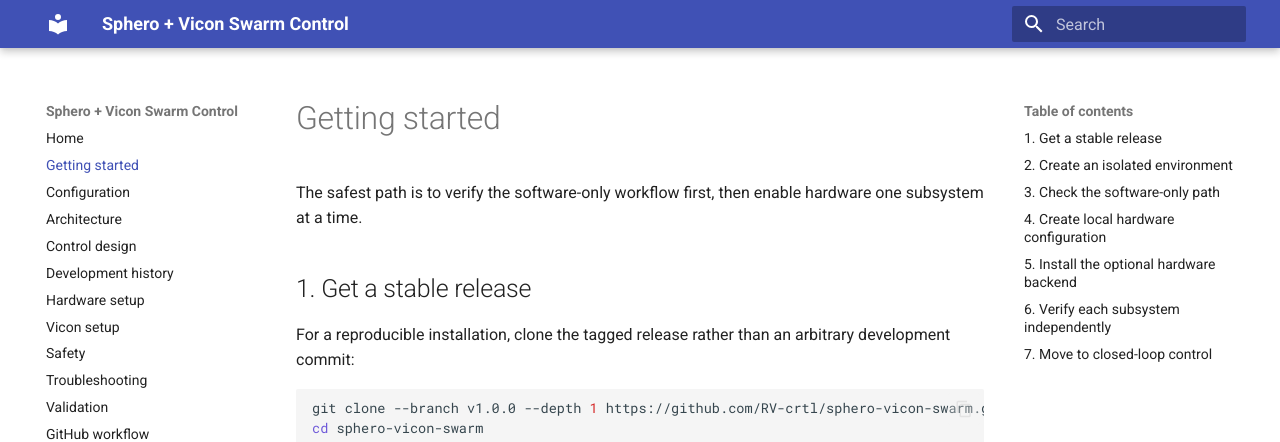
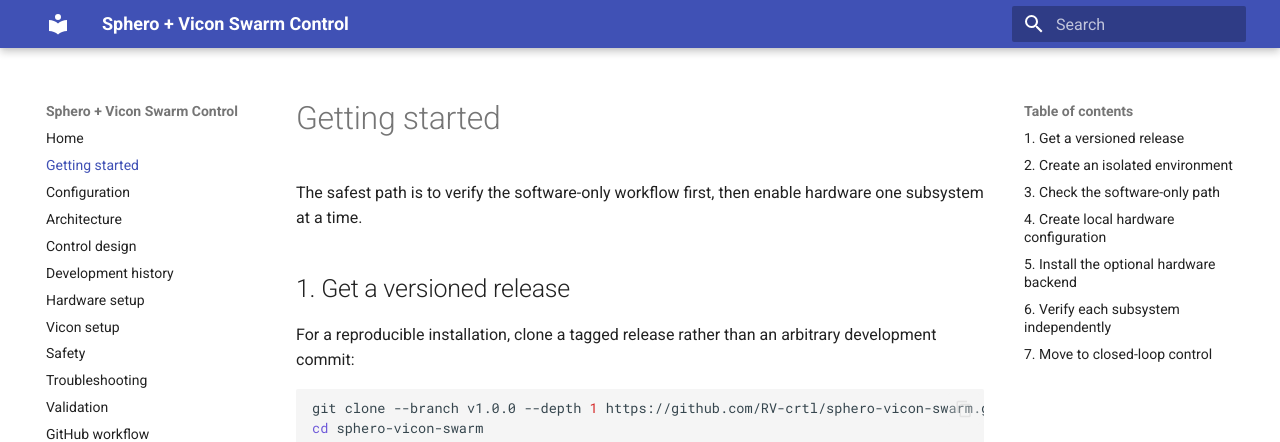
Before and after one commit to RV-crtl/sphero-vicon-swarm, an MkDocs documentation site: the page built from docs/getting-started.md, in a window 1280 px wide and 900 px high. Shown: the top 442 px of the window. Built offline with MkDocs 1.6.1 and Material for MkDocs 9.7.7, drawn with Linux system fonts in a browser that asks for light colours.

Commit message:
Clarify v1.0.0 release maturity

````diff
--- a/docs/getting-started.md
+++ b/docs/getting-started.md
@@ -2,9 +2,9 @@
 
 The safest path is to verify the software-only workflow first, then enable hardware one subsystem at a time.
 
-## 1. Get a stable release
+## 1. Get a versioned release
 
-For a reproducible installation, clone the tagged release rather than an arbitrary development commit:
+For a reproducible installation, clone a tagged release rather than an arbitrary development commit:
 
 ```bash
 git clone --branch v1.0.0 --depth 1 https://github.com/RV-crtl/sphero-vicon-swarm.git
--- a/docs/releases/v1.0.0.md
+++ b/docs/releases/v1.0.0.md
@@ -2,7 +2,7 @@
 
 Released: 16 October 2026
 
-Version 1.0.0 is the first stable public release of **Sphero + Vicon Swarm Control**, a reusable Python toolkit for Vicon-referenced control of Sphero BOLT/BOLT+ chariots.
+Version 1.0.0 is the first versioned public release of **Sphero + Vicon Swarm Control**, a reusable Python toolkit for Vicon-referenced control of Sphero BOLT/BOLT+ chariots.
 
 ## Highlights
 
````
Also changed, not shown: README.md (+2 -2 lines).
